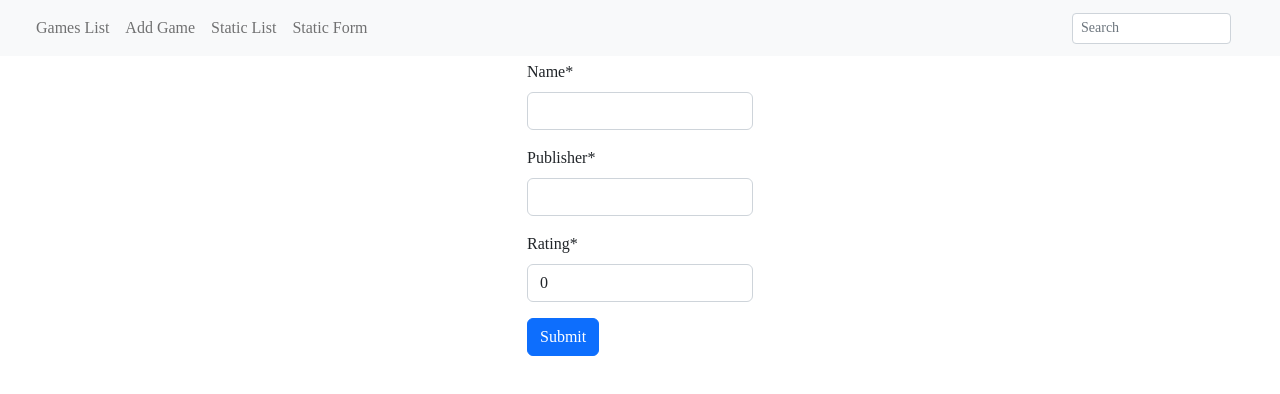
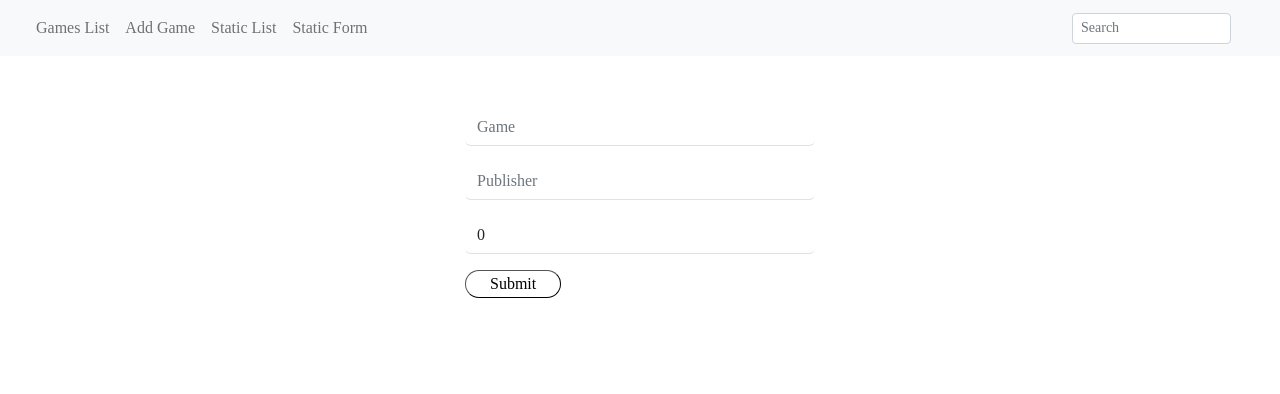
Before and after one commit to rskidmore3/react-to-vue-assignment, a Vue app: page /addgame in a window 1280 px wide. Shown: the top 394 px of the page. Built offline with nearby package versions, Linux system fonts and the light colour scheme; a web font is replaced by a local one.

Commit message:
Added form.

```diff
--- a/src/components/AddGame.vue
+++ b/src/components/AddGame.vue
@@ -33,19 +33,24 @@
 }
 </script>
 <template>
-    <form @submit="submitForm" ref="anyName" >
+    <form @submit="submitForm" ref="anyName" class="mt-5"  style="width: 350px;">
         <div class="mb-3">
-            <label for="name" class="form-label">Name*</label>
-            <input type="text" class="form-control" id="nameOfGame" v-model="name" aria-describedby="nameOfGame">
+            <!-- <label for="name" class="form-label">Name*</label>
+            <input type="text" class="form-control" id="nameOfGame" v-model="name" aria-describedby="nameOfGame"> -->
+            <input type="text" class="form-control border-0 border-bottom" id="nameOfGame"  placeholder="Game" v-model="name"  aria-describedby="nameOfGame">
         </div>
         <div class="mb-3">
-            <label for="publisher" class="form-label">Publisher*</label>
-            <input type="text" class="form-control" id="publisher" v-model='publisher'>
+            <!-- <label for="publisher" class="form-label">Publisher*</label>
+            <input type="text" class="form-control" id="publisher" v-model='publisher'> -->
+            <input type="text" class="form-control border-0 border-bottom" id="publisher" placeholder="Publisher"  v-model='publisher'>
+
         </div>
         <div class="mb-3">
-            <label for="exampleInputPassword1" class="form-label">Rating*</label>
-            <input type="number" class="form-control" id="rating" v-model="rating">
+            <!-- <label for="exampleInputPassword1" class="form-label">Rating*</label>
+            <input type="number" class="form-control" id="rating" v-model="rating"> -->
+            <input type="number" class="form-control border-0 border-bottom" id="rating"  placeholder="Rating" v-model="rating">
+
         </div>
-        <button type="submit" class="btn btn-primary">Submit</button>
+        <button type="submit" class="bg-transparent px-4" style="border-radius: 30px; border-width: 1px;">Submit</button>
     </form>
 </template>
```
